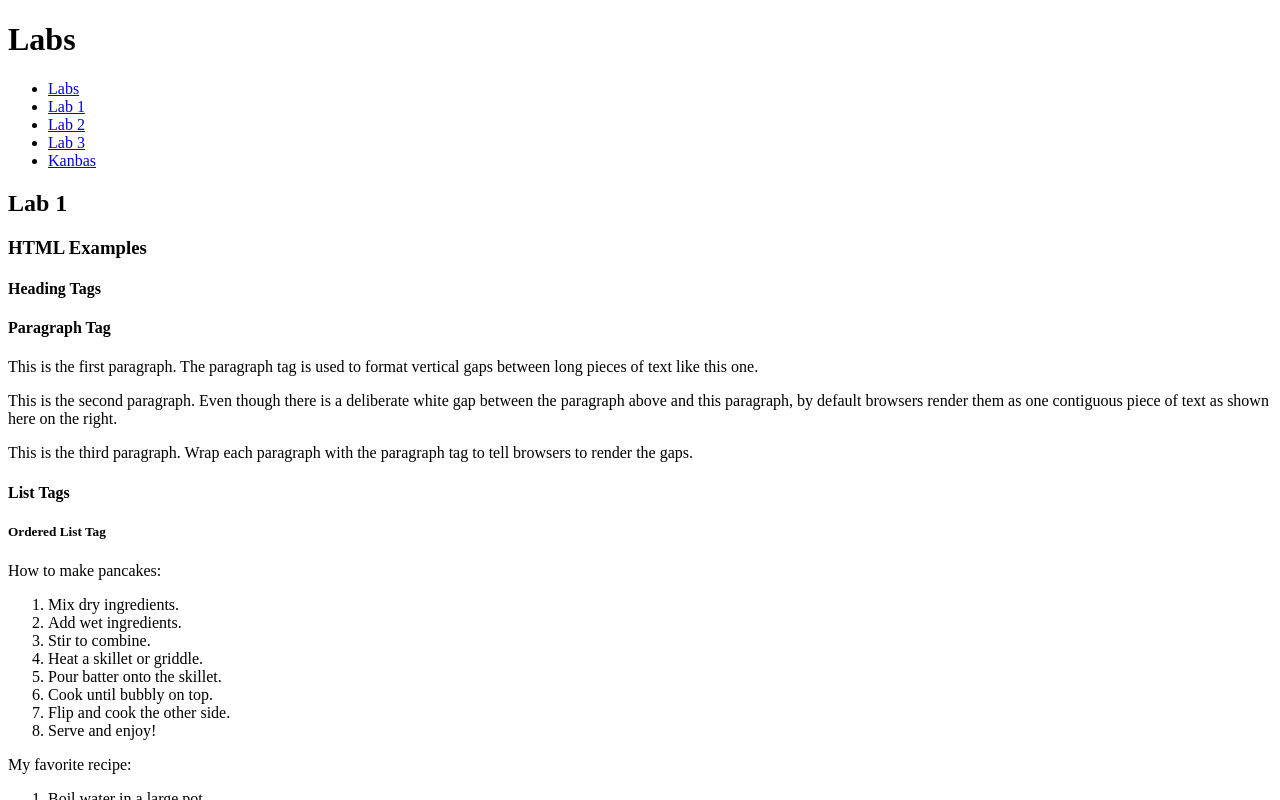
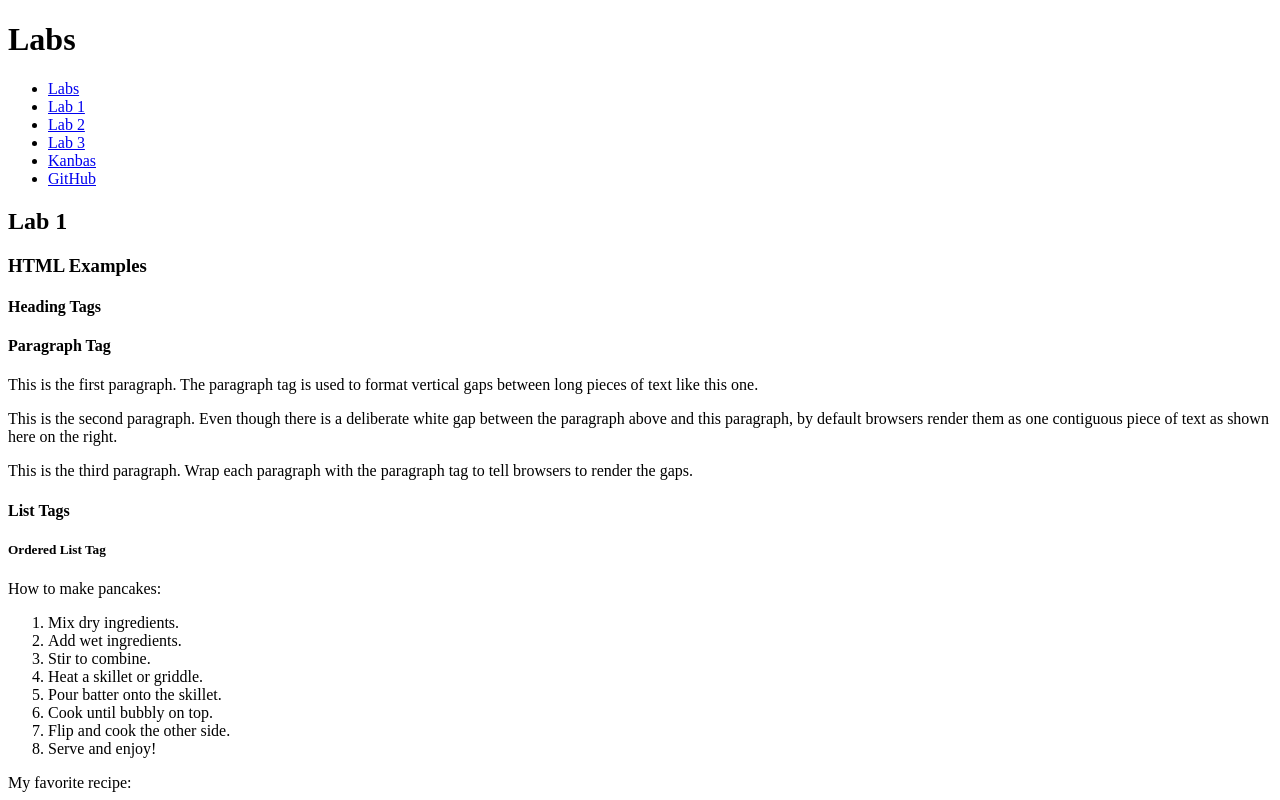
Before and after one commit to sdk-bens/kanbas-react-web-app, a React (Create React App) app: page /#/Labs/Lab1 in a window 1280 px wide. Shown: the top 800 px of the page. Built offline with nearby package versions, Linux system fonts and the light colour scheme.

Commit message:
added the github link to the landing page and removed it from Kanbas menu

```diff
--- a/src/Kanbas/Navigation/index.tsx
+++ b/src/Kanbas/Navigation/index.tsx
@@ -9,7 +9,6 @@ export default function KanbasNavigation() {
         <li><a id="wd-calendar-link" href="#/Kanbas/Calendar">Calendar</a></li>
         <li><a id="wd-inbox-link" href="#/Kanbas/Inbox">Inbox</a></li>
         <li><a id="wd-labs-link" href="#/Labs">Labs</a></li>
-        <li><a id="wd-github-link" href="https://github.com/sdk-bens/kanbas-react-web-app">GitHub</a></li>
       </ul>
     );
 }
--- a/src/Labs/TOC.tsx
+++ b/src/Labs/TOC.tsx
@@ -6,6 +6,8 @@ export default function TOC() {
         <li><a id="wd-a2" href="#/Labs/Lab2">Lab 2</a></li>
         <li><a id="wd-a3" href="#/Labs/Lab3">Lab 3</a></li>
         <li><a id="wd-k" href="#/Kanbas">Kanbas</a></li>
+        <li><a id="wd-github-link" href="https://github.com/sdk-bens/kanbas-react-web-app">GitHub</a></li>
+
       </ul>
     );
   }
```
